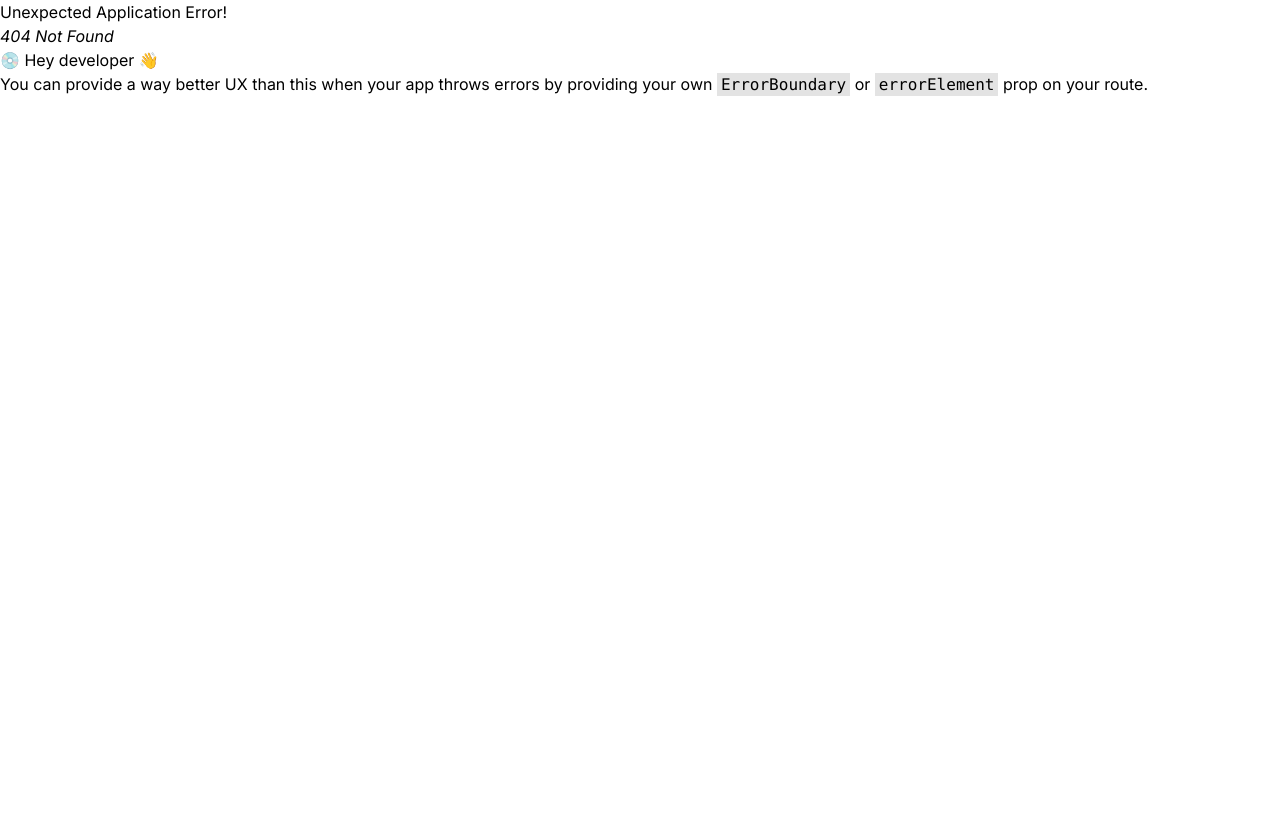
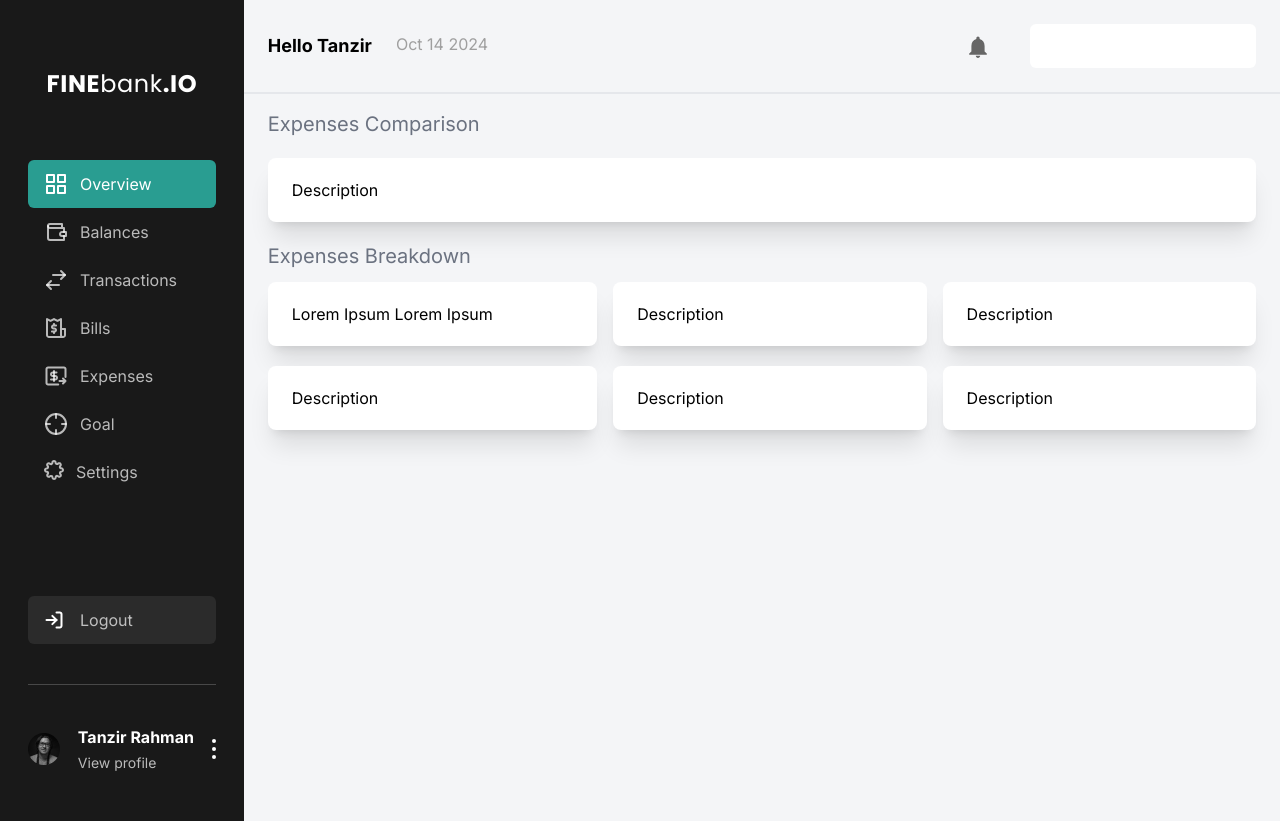
Before and after one commit to GabrielIndrawan/proyek-app-react, a React (Vite) app: page /expenses in a window 1280 px wide. Before the commit this address had no page. Before the commit the page ends 800 px from the top, so only its background shows below. Built offline with nearby package versions, Linux system fonts and the light colour scheme.

Commit message:
Menambahkan page Expenses

```diff
--- a/src/App.jsx
+++ b/src/App.jsx
@@ -5,6 +5,7 @@ import SignIn from "./pages/signIn";
 import SignUp from "./pages/signUp";
 import DashboardPage from "./pages/dashboard";
 import BalancePage from "./pages/balance";
+import ExpensesPage from "./pages/expenses";
 
 const App = () => {
   const routers = createBrowserRouter([
@@ -27,6 +28,10 @@ const App = () => {
     {
       path:"/balance",
       element: <BalancePage/>
+    },
+    {
+      path:"/expenses",
+      element: <ExpensesPage/>
     }
   ])
 
--- a/src/components/cards/index.jsx
+++ b/src/components/cards/index.jsx
@@ -1,9 +1,19 @@
-const Card = () => {
+/* eslint-disable react/prop-types */
+
+const Card = (props) => {
+    const {untitled, height, children} = props
     return(
         <>
-            <div className="text-lg text-gray-02 mb-2">Title</div>
-            <div className="bg-white rounded-lg px-6 py-5 shadow-xl">
-              Description
+            {
+                (!untitled)?
+                <div className="text-lg text-gray-02 mb-2">Title</div>
+                :
+                <></>
+            }
+            <div className={`bg-white rounded-lg px-6 py-5 shadow-xl`}>
+                <div className={`h-${height}`}>
+                    {(children==null)? <>Description</> : children}
+                </div>
             </div>
         </>
     )
--- a/src/components/title.jsx
+++ b/src/components/title.jsx
@@ -3,7 +3,7 @@ const Title = (props) => {
     const { htmlFor, children } = props;
 
     return (
-        <div class="flex items-center justify-center h-16">
+        <div className="flex items-center justify-center h-16">
             <label
               htmlFor={htmlFor}
               className="block text-slate-800 text-2xl font-bold pb-0"
--- a/src/fragments/header.jsx
+++ b/src/fragments/header.jsx
@@ -6,7 +6,7 @@ const Header = () => {
     return(
         <header className="border-b-2 p-6 flex items-center justify-between">
             <div className="flex">
-              <div className="font-bold text-lg">Gabriel Indrawan</div>
+              <div className="font-bold text-lg">Hello Tanzir</div>
               <div className="ms-6 text-gray-03">{date}</div>
             </div>
             <div className="flex">
--- a/src/fragments/navBar.jsx
+++ b/src/fragments/navBar.jsx
@@ -36,12 +36,14 @@ const NavBar = () => {
                  </div>
                  <div className="text-special-bg2 ms-3 hidden sm:block">Bills</div>
                </div>
+               <Link to="/expenses">
                 <div className="flex hover:bg-special-bg3 px-4 py-3 rounded-md">
                   <div className="sm:mx-0 mx-auto">
                      <Icons.Expenses/>
                   </div>
                   <div className="text-special-bg2 ms-3 hidden sm:block">Expenses</div>
                 </div>
+               </Link>
                <div className="flex hover:bg-special-bg3 px-4 py-3 rounded-md">
                  <div className="sm:mx-0 mx-auto">
                     <Icons.Goal/>
--- a/src/layouts/Forgetlayout.jsx
+++ b/src/layouts/Forgetlayout.jsx
@@ -1,3 +1,4 @@
+/* eslint-disable react/prop-types */
 import InfoText from "../components/infoText"
 import Logo from "../components/logo"
 import Title from "../components/title"
--- a/src/layouts/Mainlayout.jsx
+++ b/src/layouts/Mainlayout.jsx
@@ -1,3 +1,4 @@
+/* eslint-disable react/prop-types */
 import Header from "../fragments/header";
 import NavBar from "../fragments/navBar";
 
--- /dev/null
+++ b/src/pages/expenses.jsx
@@ -0,0 +1,54 @@
+import Card from "../components/cards";
+import MainLayout from "../layouts/Mainlayout";
+
+const ExpensesPage = () => {
+    return(
+        <MainLayout>
+            <div className="flex flex-row mb-5">
+                <div className="text-xl text-gray-500">Expenses Comparison</div>
+            </div>
+            <div className="w-full mb-5">
+                <Card untitled height="[210px]">
+                </Card>
+            </div>
+            <div className="flex flex-row mb-3">
+                <div className="text-xl text-gray-500">Expenses Breakdown</div>
+            </div>
+            <div className="grid grid-cols-3 space-x-4">
+                <div className="flex flex-col space-y-5">
+                    <div className="w-auto">
+                        <Card untitled height="[160px]">
+                            Lorem Ipsum Lorem Ipsum
+                        </Card>
+                    </div>
+                    <div className="w-auto h-full">
+                        <Card untitled height="[160px]">
+                        </Card>
+                    </div>
+                </div>
+                <div className="flex flex-col space-y-5">
+                    <div className="w-auto">
+                        <Card untitled height="[160px]">
+                        </Card>
+                    </div>
+                    <div className="w-auto h-full">
+                        <Card untitled height="[160px]">
+                        </Card>
+                    </div>
+                </div>
+                <div className="flex flex-col space-y-5">
+                    <div className="w-auto h-full">
+                        <Card untitled height="[160px]">
+                        </Card>
+                    </div>
+                    <div className="w-auto h-full">
+                        <Card untitled height="[160px]">
+                        </Card>
+                    </div>
+                </div>
+            </div>
+        </MainLayout>
+    );
+}
+
+export default ExpensesPage;
```
Lines whose indentation alone changed are shown as unchanged.
